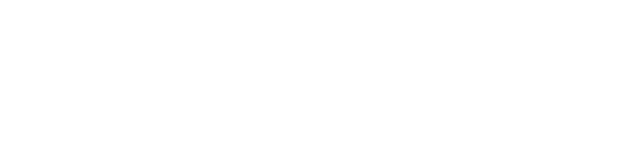
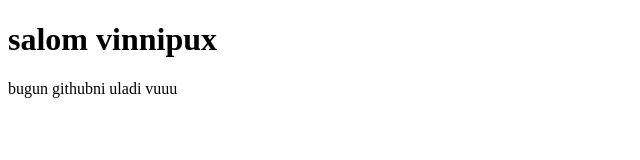
Before and after one commit to diera0718-jpg/ecommerce, a plain HTML site: page index.html in a window 1280 px wide. Shown: the whole page, without its empty margins (0-640 px from the left). Drawn offline with Linux system fonts and the light colour scheme.

Commit message:
yangi kodlar qo'shildi

```diff
--- a/index.html
+++ b/index.html
@@ -8,7 +8,8 @@
 </head>
 <body>
 
-
+    <h1>salom vinnipux</h1>
+    <p>bugun githubni uladi vuuu</p>
 
 
 
```
